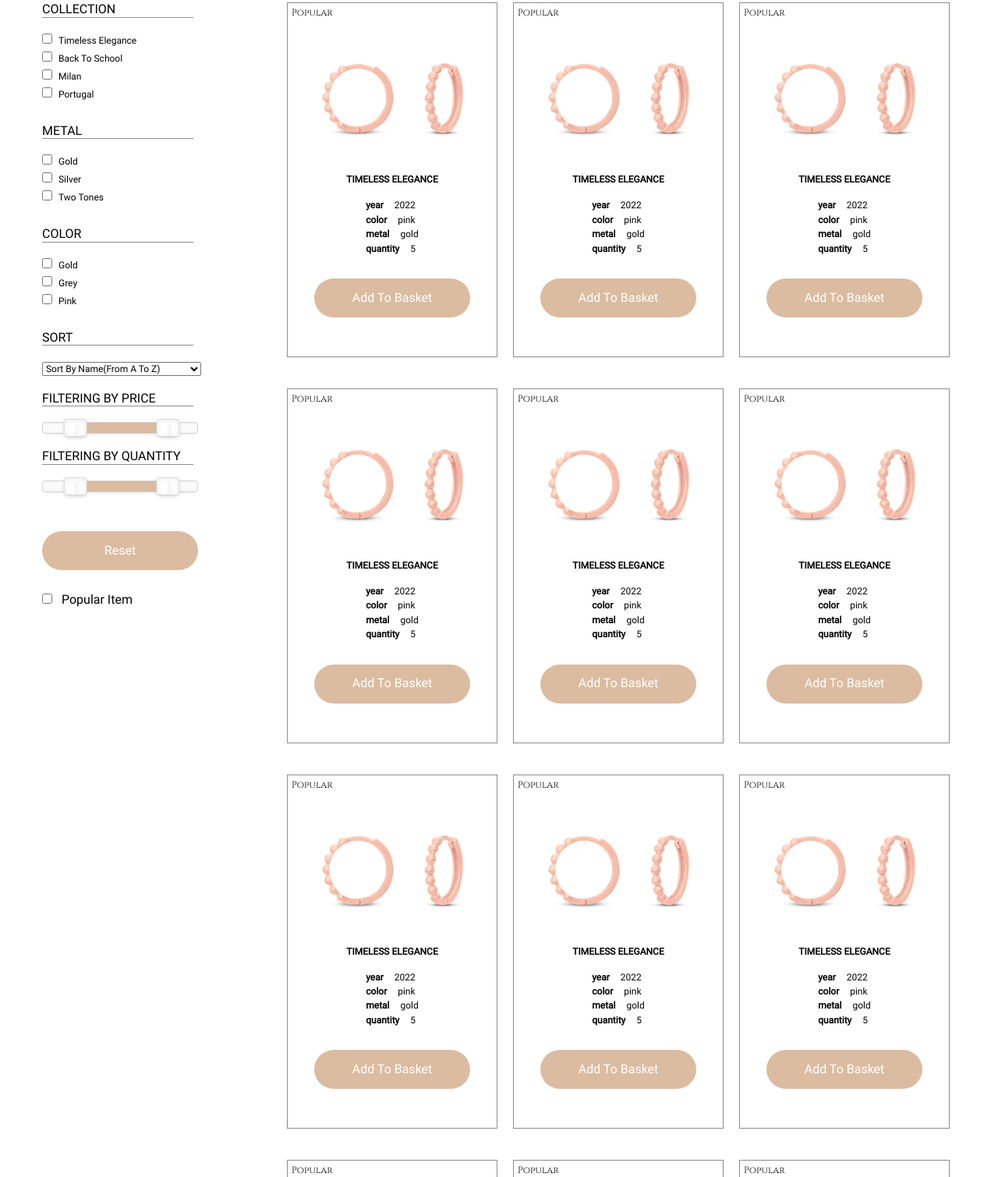
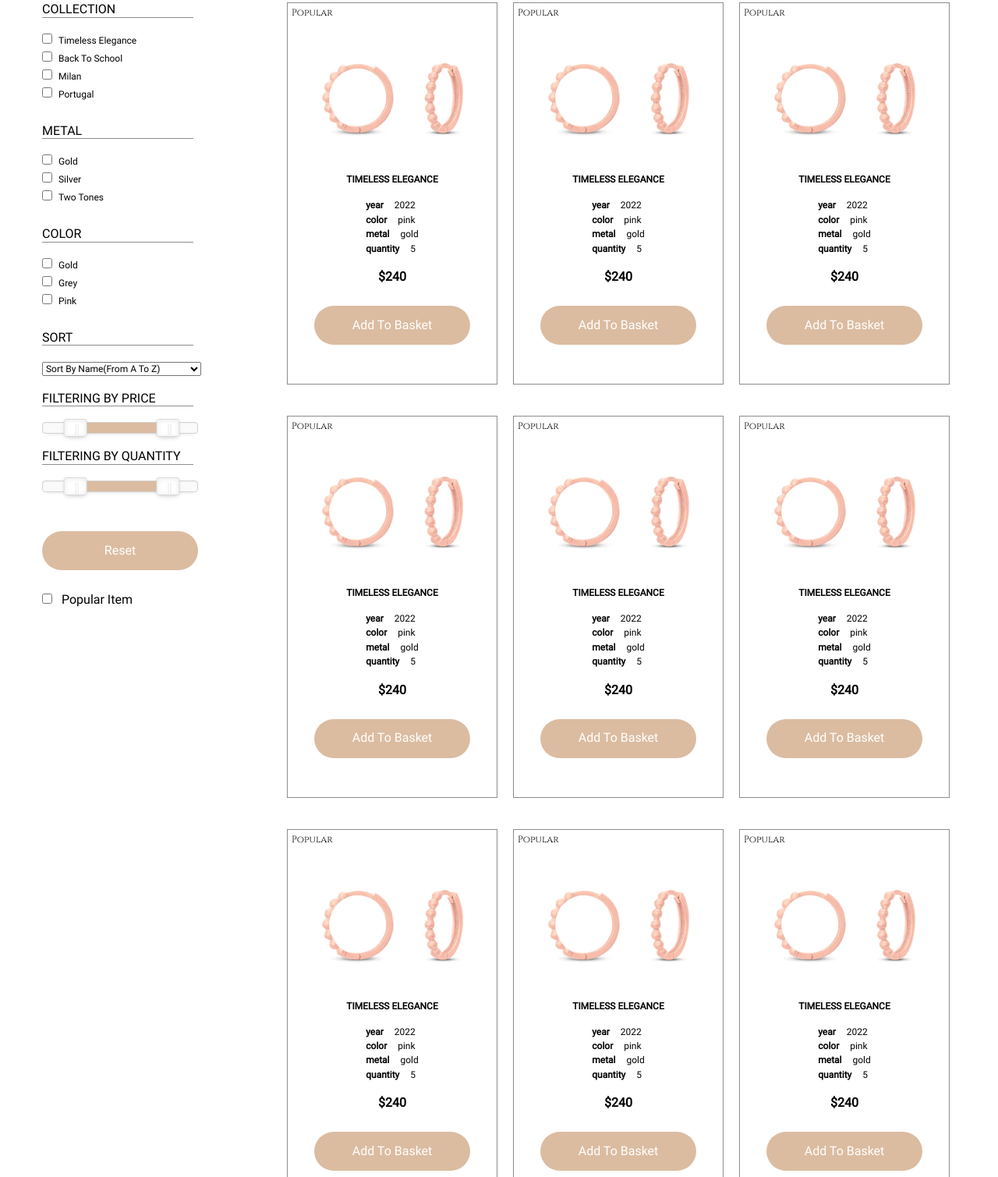
Before and after one commit to Krvknv/fromRs, a website built with webpack: page src/index.html in a window 1280 px wide. Shown: the part 311-1820 px from the top of the page at 78% size. Built offline with nearby package versions, Linux system fonts and the light colour scheme.

Commit message:
feat: add price to cards

```diff
--- a/src/assets/styles/components/_card.scss
+++ b/src/assets/styles/components/_card.scss
@@ -35,7 +35,7 @@
     }
     &__list {
         list-style: none;
-        margin-bottom: 30px;
+        margin-bottom: 20px;
     }
     &__item {
         * {
@@ -47,4 +47,10 @@
         font-weight: 600;
         margin-right: 10px;
     }
+    &__price {
+        font-size: 16px;
+        line-height: 15px;
+        font-weight: 600;
+        margin-bottom: 30px;
+    }
 }
--- a/src/index.html
+++ b/src/index.html
@@ -137,6 +137,7 @@
                                     <span class="card__value">5</span>
                                 </li>
                             </ul>
+                            <span class="card__price">$240</span>
                             <button class="btn-add btn">add to basket</button>
                         </div>
                         <div class="card">
@@ -162,6 +163,7 @@
                                     <span class="card__value">5</span>
                                 </li>
                             </ul>
+                            <span class="card__price">$240</span>
                             <button class="btn-add btn">add to basket</button>
                         </div>
                         <div class="card">
@@ -187,6 +189,7 @@
                                     <span class="card__value">5</span>
                                 </li>
                             </ul>
+                            <span class="card__price">$240</span>
                             <button class="btn-add btn">add to basket</button>
                         </div>
                         <div class="card">
@@ -212,6 +215,7 @@
                                     <span class="card__value">5</span>
                                 </li>
                             </ul>
+                            <span class="card__price">$240</span>
                             <button class="btn-add btn">add to basket</button>
                         </div>
                         <div class="card">
@@ -237,6 +241,7 @@
                                     <span class="card__value">5</span>
                                 </li>
                             </ul>
+                            <span class="card__price">$240</span>
                             <button class="btn-add btn">add to basket</button>
                         </div>
                         <div class="card">
@@ -262,6 +267,7 @@
                                     <span class="card__value">5</span>
                                 </li>
                             </ul>
+                            <span class="card__price">$240</span>
                             <button class="btn-add btn">add to basket</button>
                         </div>
                         <div class="card">
@@ -287,6 +293,7 @@
                                     <span class="card__value">5</span>
                                 </li>
                             </ul>
+                            <span class="card__price">$240</span>
                             <button class="btn-add btn">add to basket</button>
                         </div>
                         <div class="card">
@@ -312,6 +319,7 @@
                                     <span class="card__value">5</span>
                                 </li>
                             </ul>
+                            <span class="card__price">$240</span>
                             <button class="btn-add btn">add to basket</button>
                         </div>
                         <div class="card">
@@ -337,6 +345,7 @@
                                     <span class="card__value">5</span>
                                 </li>
                             </ul>
+                            <span class="card__price">$240</span>
                             <button class="btn-add btn">add to basket</button>
                         </div>
                         <div class="card">
@@ -362,6 +371,7 @@
                                     <span class="card__value">5</span>
                                 </li>
                             </ul>
+                            <span class="card__price">$240</span>
                             <button class="btn-add btn">add to basket</button>
                         </div>
                         <div class="card">
@@ -387,6 +397,7 @@
                                     <span class="card__value">5</span>
                                 </li>
                             </ul>
+                            <span class="card__price">$240</span>
                             <button class="btn-add btn">add to basket</button>
                         </div>
                         <div class="card">
@@ -412,6 +423,7 @@
                                     <span class="card__value">5</span>
                                 </li>
                             </ul>
+                            <span class="card__price">$240</span>
                             <button class="btn-add btn">add to basket</button>
                         </div>
                     </div>
```
Also changed, not shown: src/assets/image/img/earrings10.jpg (added), src/assets/image/img/earrings11.jpg (added), src/assets/image/img/earrings12.jpg (added), src/assets/image/img/earrings2.jpg (added), src/assets/image/img/earrings3.jpg (added), src/assets/image/img/earrings4.jpg (added), src/assets/image/img/earrings5.jpg (added), src/assets/image/img/earrings6.jpg (added), src/assets/image/img/earrings7.jpg (added), src/assets/image/img/earrings8.jpg (added), src/assets/image/img/earrings9.jpg (added).
